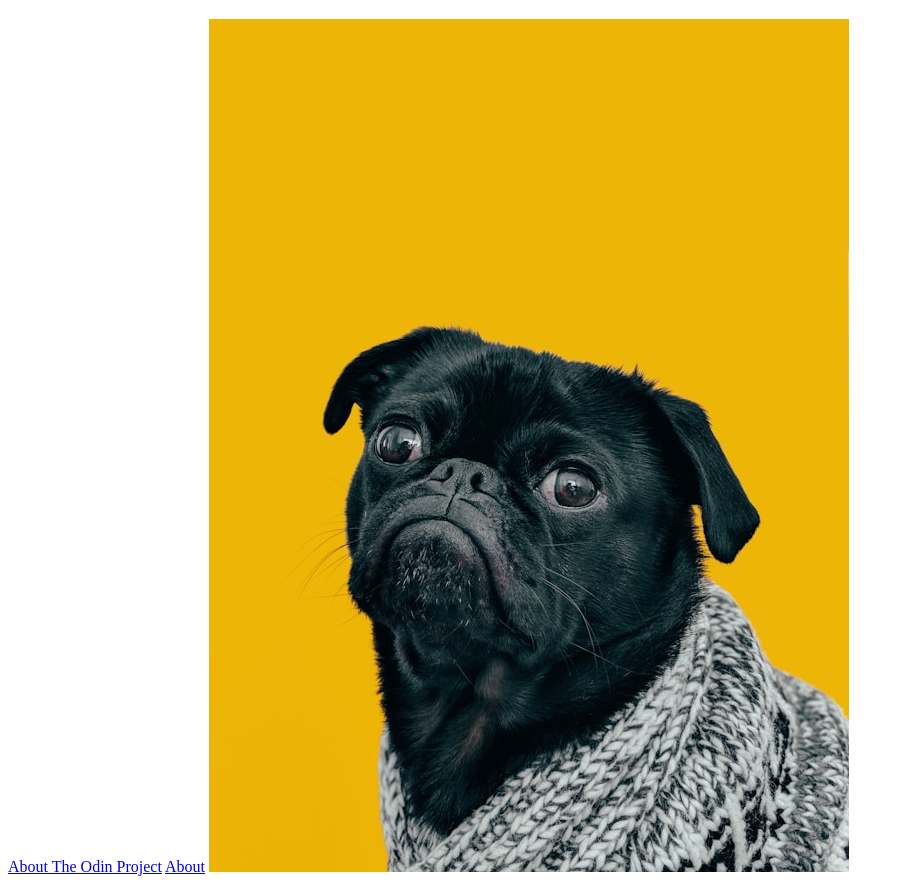
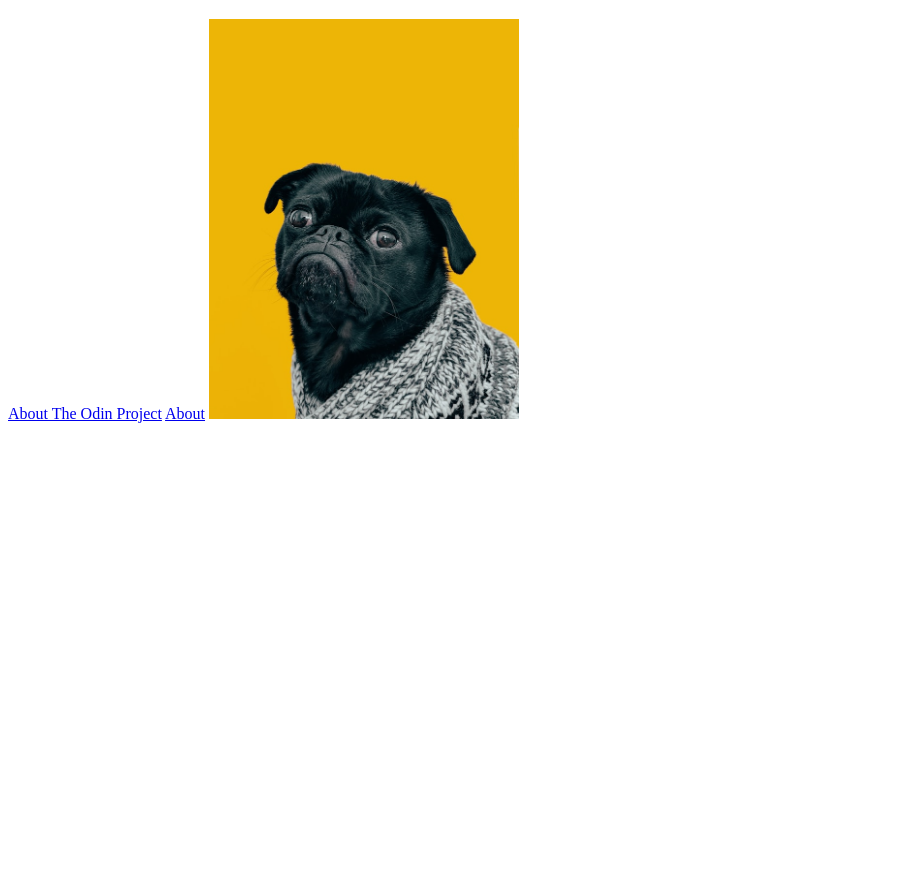
Before and after one commit to nocturnalcloud/TOP, a plain HTML site: page odin-links-and-images/index.html in a window 1280 px wide. Shown: the part 61-945 px from the top of the page, without its empty margins (0-904 px from the left). After the commit the page ends 800 px from the top, so only its background shows below. Drawn offline with Linux system fonts and the light colour scheme.

Commit message:
learned how to size the image using height and width

```diff
--- a/odin-links-and-images/index.html
+++ b/odin-links-and-images/index.html
@@ -9,6 +9,6 @@
     <h1>Homepage</h1>
     <a href="https://www.theodinproject.com/about" target="_blank" rel="noopener noreferrer">About The Odin Project</a>
     <a href="./pages/about.html">About</a>
-    <img src="./images/dog.jpg" alt="Pug in a grey sweater">
+    <img src="./images/dog.jpg" alt="Pug in a grey sweater" height="400" width="310">
 </body>
 </html>
```
Also changed, not shown: odin-links-and-images/pages/about.html (+1 -1 lines).
